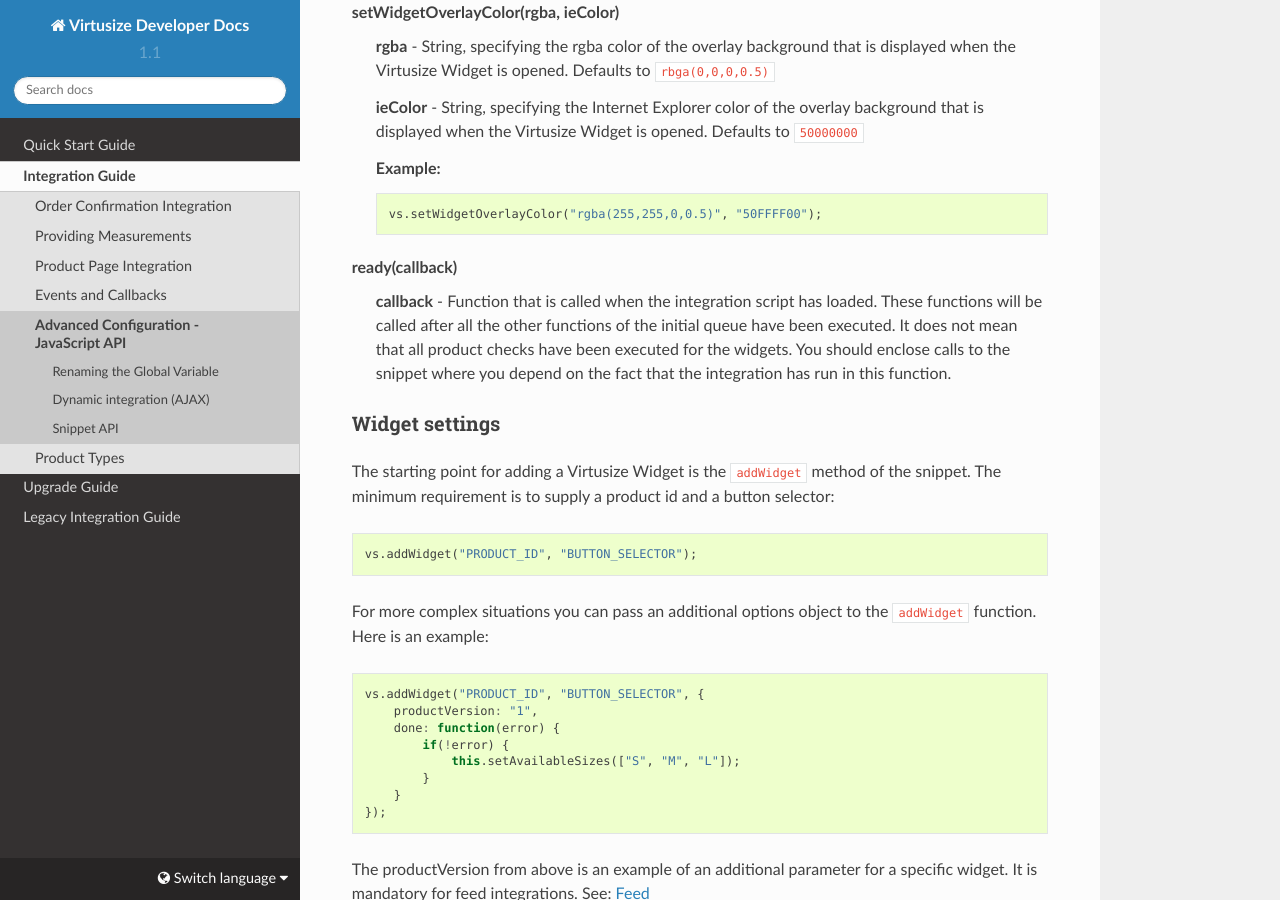
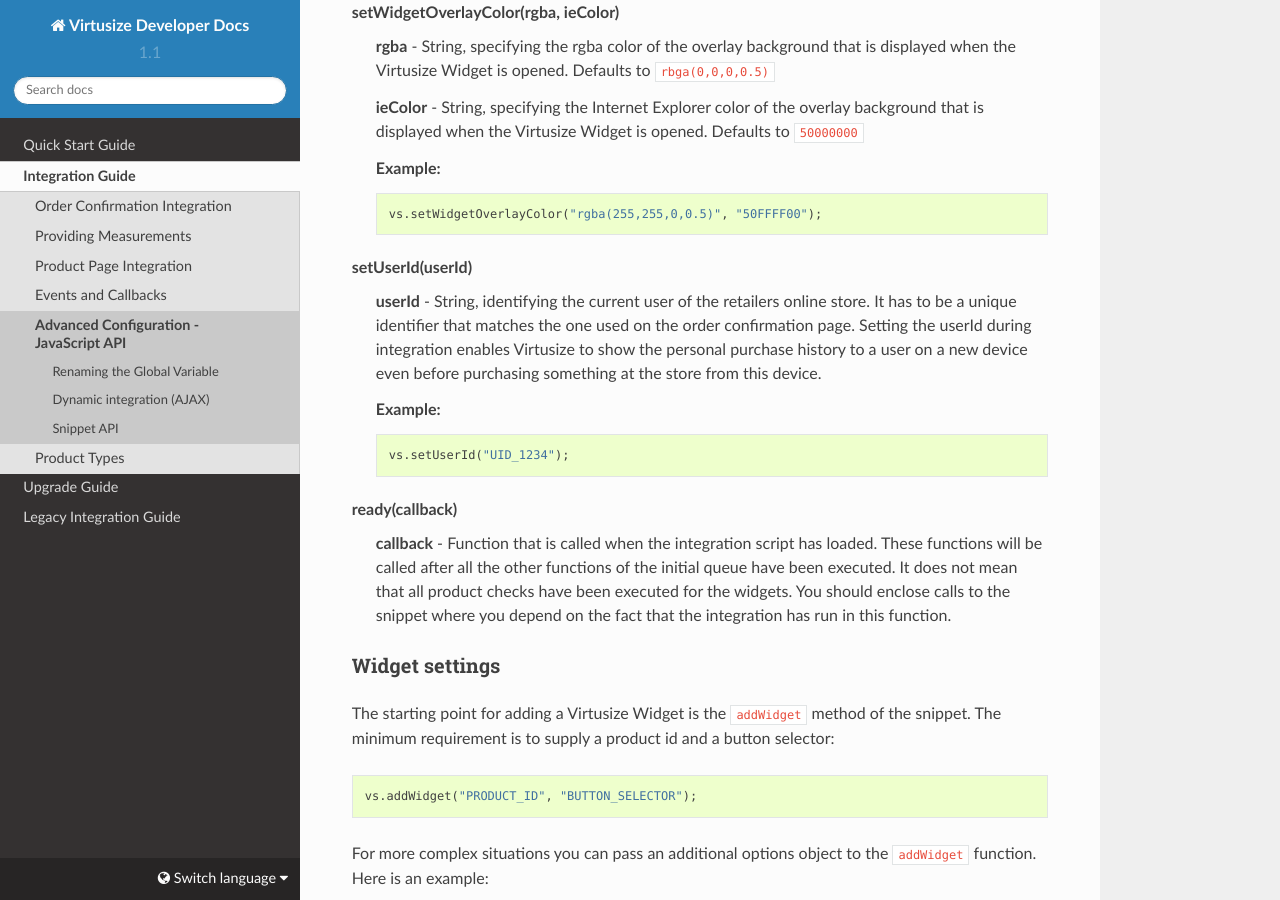
Before and after one commit to virtusize/virtusize.github.io, a Sphinx documentation site: the page built from source/integration-guide/advanced.rst, in a window 1280 px wide and 900 px high, scrolled down 2573 px. Built offline with Sphinx 7.4.7 and the Read the Docs theme 2.0.0, drawn with Linux system fonts in a browser that asks for light colours.

Commit message:
Feature: added "setUserId" documentation to Advanced guide

```diff
--- a/source/integration-guide/advanced.rst
+++ b/source/integration-guide/advanced.rst
@@ -169,6 +169,20 @@
         vs.setWidgetOverlayColor("rgba(255,255,0,0.5)", "50FFFF00");
 
 
+setUserId(userId)
+    **userId** - String, identifying the current user of the retailers online
+    store. It has to be a unique identifier that matches the one used on the
+    order confirmation page. Setting the userId during integration enables
+    Virtusize to show the personal purchase history to a user on a new device
+    even before purchasing something at the store from this device.
+
+    **Example:**
+
+    ::
+
+        vs.setUserId("UID_1234");
+
+
 ready(callback)
     **callback** - Function that is called when the integration script has
     loaded. These functions will be called after all the other functions of the
```
Also changed, not shown: CHANGES.md (+1 -0 lines).
